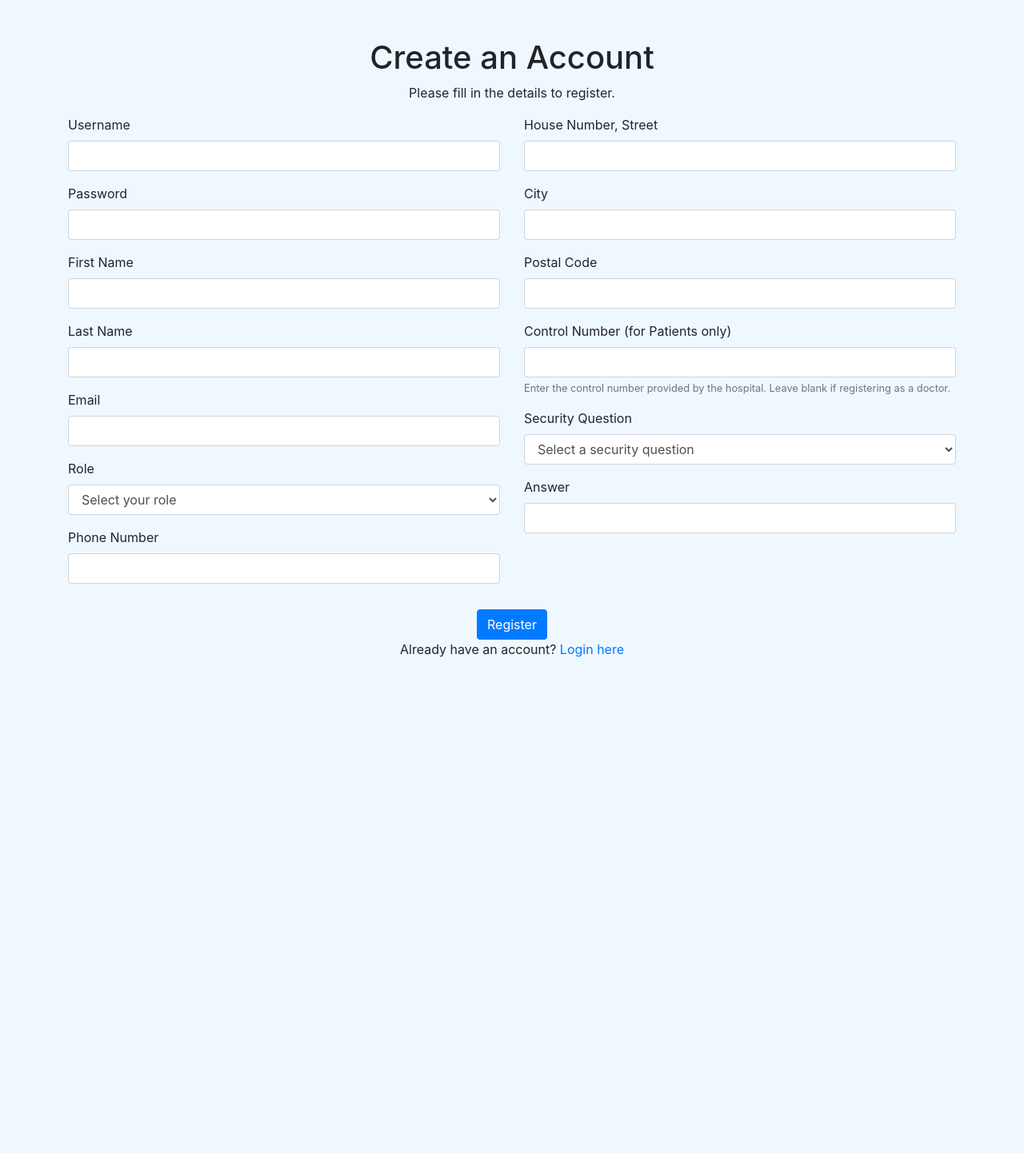
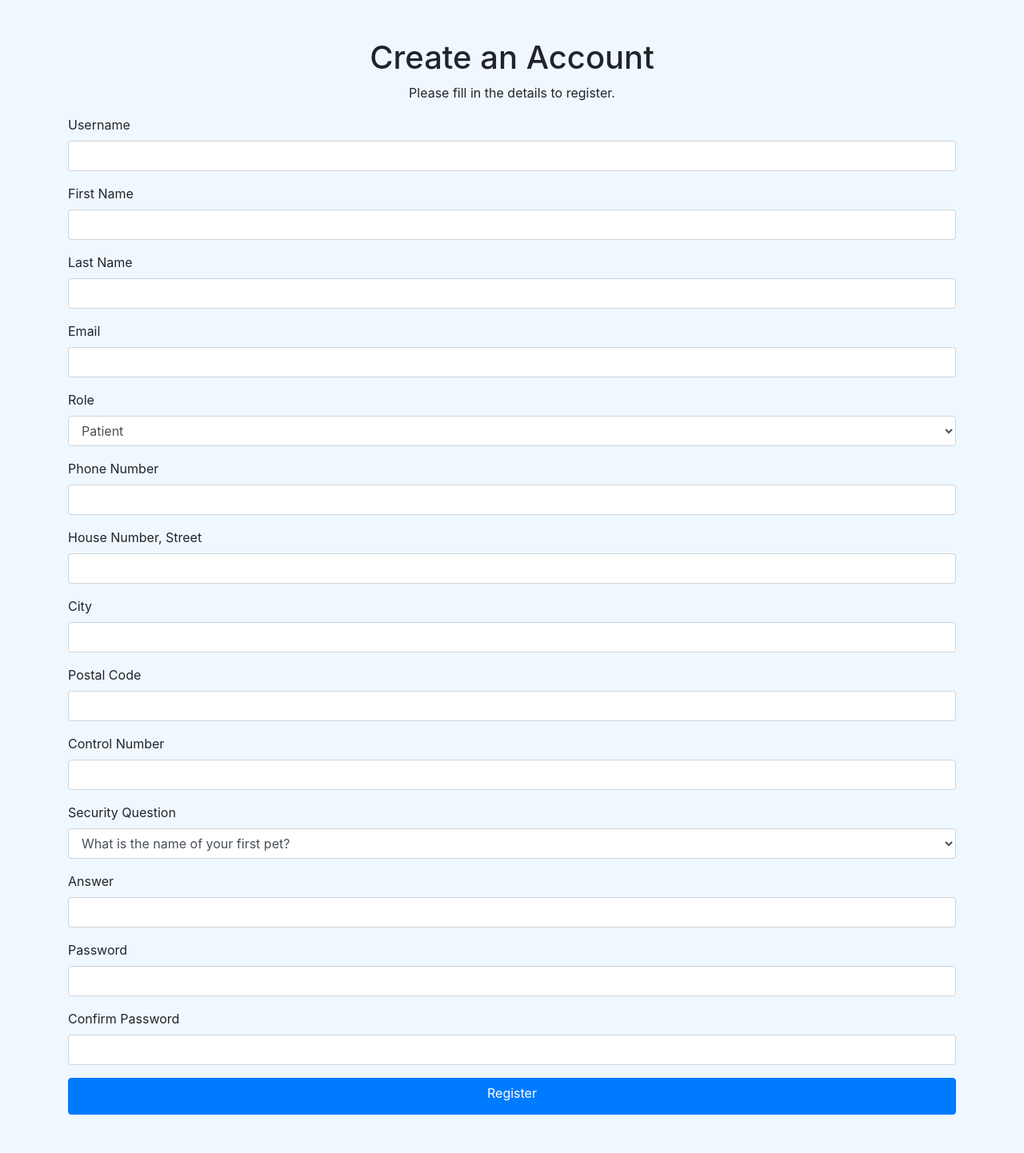
Before and after one commit to jysndabuio/EHR-Web-Application, a Flask app: page /register in a window 1280 px wide. Shown: the whole page at 80% size. Before the commit the page ends 822 px from the top, so only its background shows below. Run offline with Flask 3, Linux system fonts and the light colour scheme; some libraries are stand-ins or nearby versions.

Commit message:
Added Password Checker

```diff
--- /dev/null
+++ b/forms.py
@@ -0,0 +1,35 @@
+# forms.py
+from flask_wtf import FlaskForm
+from wtforms import StringField, PasswordField, SelectField, TelField, SubmitField
+from wtforms.validators import DataRequired, Email, EqualTo, Length, Regexp
+
+class RegisterForm(FlaskForm):
+    username = StringField('Username', validators=[DataRequired()])
+    email = StringField('Email', validators=[DataRequired(), Email()])
+    role = SelectField('Role', choices=[('patient', 'Patient'), ('doctor', 'Doctor')], validators=[DataRequired()])
+    firstname = StringField('First Name', validators=[DataRequired()])
+    lastname = StringField('Last Name', validators=[DataRequired()])
+    phone = TelField('Phone Number', validators=[DataRequired()])
+    street = StringField('House Number, Street', validators=[DataRequired()])
+    city = StringField('City', validators=[DataRequired()])
+    postal = StringField('Postal Code', validators=[DataRequired()])
+    control_number = StringField('ID number (for Doctors only)')
+    security_question = SelectField('Security Question', choices=[
+        ('pet_name', 'What is the name of your first pet?'),
+        ('mother_maiden', 'What is your mother\'s maiden name?'),
+        ('favorite_color', 'What is your favorite color?'),
+        ('city_born', 'What city were you born in?'),
+        ('high_school', 'What high school did you attend?')
+    ], validators=[DataRequired()])
+    security_answer = StringField('Answer', validators=[DataRequired()])
+
+    password = PasswordField('Password', validators=[
+        DataRequired(),
+        Length(min=8, message="Password must be at least 8 characters long"),
+        Regexp(r'^(?=.*[A-Z])(?=.*\d)', message="Password must contain at least one uppercase letter and one number.")
+    ])
+    confirm_password = PasswordField('Confirm Password', validators=[
+        DataRequired(),
+        EqualTo('password', message="Passwords must match")
+    ])
+    submit = SubmitField('Register')
--- a/main.py
+++ b/main.py
@@ -2,25 +2,28 @@ import uuid
 from flask import Flask, render_template, request, redirect, url_for, flash, session
 from flask_sqlalchemy import SQLAlchemy
 from flask_bcrypt import Bcrypt
+from flask_migrate import Migrate
 import os
 from dotenv import load_dotenv
+from datetime import datetime
+from forms import RegisterForm
 
 
 load_dotenv(override=True)
 
-
 app = Flask(__name__)
-
 
 # Secure Credentials
 username = os.getenv("USERNAME")
 password = os.getenv("PASSWORD")
 secret_key = os.getenv("SECRET_KEY")
 
+app.config["SQLALCHEMY_DATABASE_URI"] = f"mysql+pymysql://{username}:{password}@localhost/EHR_DB_MODEL"
+app.config["SQLALCHEMY_TRACK_MODIFICATIONS"] = False
+app.config['SECRET_KEY'] = secret_key
 
-app.config["SQLALCHEMY_DATABASE_URI"] = f"mysql+pymysql://{username}:{password}@localhost/EHR_DB_MODEL"
-app.config['SECRET_KEY'] = secret_key
 db = SQLAlchemy(app)
+migrate = Migrate(app, db)
 bcrypt = Bcrypt(app)
 
 class User(db.Model):
@@ -30,102 +33,89 @@ class User(db.Model):
     username = db.Column(db.String(50), unique=True, nullable=False)
     password = db.Column(db.String(128), nullable=False)
     email = db.Column(db.String(120), unique=True, nullable=False)
-    role = db.Column(db.String(10), nullable=False)
-    first_name = db.Column(db.String(50), nullable=False)
-    last_name = db.Column(db.String(50), nullable=False)
-    phone = db.Column(db.String(20), nullable=False)
+    role = db.Column(db.Enum("admin", "user", "doctor"), nullable=False)
+    firstname = db.Column(db.String(50), nullable=False)
+    lastname = db.Column(db.String(50), nullable=False)
+    phone = db.Column(db.String(15), nullable=False)
     street = db.Column(db.String(100), nullable=False)
     city = db.Column(db.String(100), nullable=False)
     postal = db.Column(db.String(20), nullable=False)
-    control_number = db.Column(db.String(50))
+    control_number = db.Column(db.String(50), nullable=True)
     security_question = db.Column(db.String(100), nullable=False)
     security_answer = db.Column(db.String(100), nullable=False)
-
-def password_checker(password):
-    pass
+    created_at = db.Column(db.DateTime, default=db.func.now())
 
 @app.route('/')
 def index():
-
-# Check if the user is already logged in
     if 'user_id' in session:
-        # Redirect based on the role
         if session.get('role') == 'patient':
-            return redirect(url_for('patient_dashboard'))  # Redirect to patient dashboard
+            return redirect(url_for('patient_dashboard'))
         elif session.get('role') == 'doctor':
-            return redirect(url_for('doctor_dashboard'))  # Redirect to doctor dashboard
-
+            return redirect(url_for('doctor_dashboard'))
     return render_template('home.html')
 
 @app.route('/login', methods=['GET', 'POST'])
 def login():
-
-    # Check if the user is already logged in
     if 'user_id' in session:
-        # Redirect based on the role
         if session.get('role') == 'patient':
-            return redirect(url_for('patient_dashboard'))  # Redirect to patient dashboard
+            return redirect(url_for('patient_dashboard'))
         elif session.get('role') == 'doctor':
-            return redirect(url_for('doctor_dashboard'))  # Redirect to doctor dashboard
-
+            return redirect(url_for('doctor_dashboard'))
 
     if request.method == 'POST':
         username = request.form['username']
         password = request.form['password']
 
-        # Retrieve user from the database
         user = User.query.filter_by(username=username).first()
 
         if user and bcrypt.check_password_hash(user.password, password):
-            # Successful login, set user session
-            session['user_id'] = user.id    # Store user ID in session
-            session['role'] = user.role      # Store user role in session
+            session['user_id'] = user.id
+            session['role'] = user.role
 
-            # Successful login, redirect based on role
+            user.last_login = datetime.now()
+            db.session.commit()
+
             if user.role == 'patient':
-                return redirect(url_for('patient_dashboard'))  # Add a route for patient dashboard
+                return redirect(url_for('patient_dashboard'))
             elif user.role == 'doctor':
-                return redirect(url_for('doctor_dashboard'))  # Add a route for doctor dashboard
+                return redirect(url_for('doctor_dashboard'))
         else:
             flash('Invalid username or password.')
 
-    # If method is GET or if login failed, show the login form
-    role = request.args.get('role')  # Keep the role passed in the query parameter unneccesary
-    return render_template('login.html', role=role)
+    return render_template('login.html')
 
 @app.route('/patient_dashboard')
 def patient_dashboard():
-    # Optionally, you can check if the user is logged in and has the correct role
     if 'user_id' not in session or session.get('role') != 'patient':
         flash('You need to log in to access this page.')
         return redirect(url_for('login'))
-    return render_template('patient_dashboard.html')  # Create this template for patients
+    return render_template('patient_dashboard.html')
 
 @app.route('/doctor_dashboard')
 def doctor_dashboard():
-    # Optionally, you can check if the user is logged in and has the correct role
     if 'user_id' not in session or session.get('role') != 'doctor':
         flash('You need to log in to access this page.')
         return redirect(url_for('login'))
-    return render_template('doctor_dashboard.html')  # Create this template for doctors
-
+    return render_template('doctor_dashboard.html')
 
 @app.route('/register', methods=['GET', 'POST'])
 def register():
-    if request.method == 'POST':
-        username = request.form['username']
-        password = bcrypt.generate_password_hash(request.form['password']).decode('utf-8')
-        email = request.form['email']
-        role = request.form['role']
-        first_name = request.form['firstname']
-        last_name = request.form['lastname']
-        phone = request.form['phone']
-        street = request.form['street']
-        city = request.form['city']
-        postal = request.form['postal']
-        control_number = request.form.get('control_number')
-        security_question = request.form['security_question']
-        security_answer = request.form['security_answer']
+    form = RegisterForm()
+
+    if form.validate_on_submit():
+        username = form.username.data
+        password = bcrypt.generate_password_hash(form.password.data).decode('utf-8')
+        email = form.email.data
+        role = form.role.data
+        firstname = form.firstname.data
+        lastname = form.lastname.data
+        phone = form.phone.data
+        street = form.street.data
+        city = form.city.data
+        postal = form.postal.data
+        control_number = form.control_number.data
+        security_question = form.security_question.data
+        security_answer = form.security_answer.data
 
         # Create new user
         new_user = User(
@@ -133,8 +123,8 @@ def register():
             password=password,
             email=email,
             role=role,
-            first_name=first_name,
-            last_name=last_name,
+            firstname=firstname,
+            lastname=lastname,
             phone=phone,
             street=street,
             city=city,
@@ -147,19 +137,18 @@ def register():
         # Add user to the database
         db.session.add(new_user)
         db.session.commit()
-        return redirect(url_for('login', role=role))  # Redirect after registration
 
-    return render_template('register.html')
+        flash('Registration successful! Please log in.', 'success')
+        return redirect(url_for('login'))
+
+    return render_template('register.html', form=form)
 
 @app.route('/logout')
 def logout():
-    session.pop('user_id', None)  # Remove user ID from session
-    session.pop('role', None)      # Remove user role from session
+    session.pop('user_id', None)
+    session.pop('role', None)
     flash('You have been logged out successfully.')
-    return redirect(url_for('login'))  # Redirect to login page
-
+    return redirect(url_for('login'))
 
 if __name__ == '__main__':
-    with app.app_context():  # Create application context
-        db.create_all()  # Create tables if they don't exist
     app.run(debug=True)
--- /dev/null
+++ b/static/js/register.js
@@ -0,0 +1,45 @@
+// static/js/register.js
+
+document.addEventListener("DOMContentLoaded", function() {
+    const passwordInput = document.getElementById("password");
+    const confirmPasswordInput = document.getElementById("confirm_password");
+    const passwordStrengthText = document.getElementById("password-strength");
+    const passwordMatchText = document.getElementById("password-match");
+
+    passwordInput.addEventListener("input", validatePassword);
+    confirmPasswordInput.addEventListener("input", validatePasswordMatch);
+
+    // Function to validate password strength
+    function validatePassword() {
+        const password = passwordInput.value;
+        let strength = "Weak";
+        const regexUpperCase = /[A-Z]/;
+        const regexNumber = /\d/;
+        const regexLength = /.{8,}/;
+
+        // Check strength conditions
+        if (regexUpperCase.test(password) && regexNumber.test(password) && regexLength.test(password)) {
+            strength = "Strong";
+        } else if (regexUpperCase.test(password) || regexNumber.test(password) || regexLength.test(password)) {
+            strength = "Medium";
+        }
+
+        // Display password strength
+        passwordStrengthText.textContent = `Password strength: ${strength}`;
+        passwordStrengthText.style.color = strength === "Strong" ? "green" : strength === "Medium" ? "orange" : "red";
+    }
+
+    // Function to validate password match
+    function validatePasswordMatch() {
+        const password = passwordInput.value;
+        const confirmPassword = confirmPasswordInput.value;
+
+        if (password === confirmPassword) {
+            passwordMatchText.textContent = "Passwords match!";
+            passwordMatchText.style.color = "green";
+        } else {
+            passwordMatchText.textContent = "Passwords do not match!";
+            passwordMatchText.style.color = "red";
+        }
+    }
+});
--- a/templates/register.html
+++ b/templates/register.html
@@ -6,6 +6,9 @@
   <title>Register</title>
   <link rel="stylesheet" href="https://maxcdn.bootstrapcdn.com/bootstrap/4.5.2/css/bootstrap.min.css">
   <link rel="stylesheet" href="{{ url_for('static', filename='css/styles.css') }}">
+  <script src="https://code.jquery.com/jquery-3.6.0.min.js"></script>
+  <script src="https://cdnjs.cloudflare.com/ajax/libs/font-awesome/5.15.3/js/all.min.js"></script>
+
 </head>
 <body>
 
@@ -13,95 +16,124 @@
   <h1 class="text-center">Create an Account</h1>
   <p class="text-center">Please fill in the details to register.</p>
 
-  <div class="row">
-    <div class="col-md-6">
-      <form action="/register" method="POST">
-        <div class="form-group">
-          <label for="username">Username</label>
-          <input type="text" class="form-control" id="username" name="username" required>
-        </div>
+  <form action="{{ url_for('register') }}" method="POST">
+    {{ form.hidden_tag() }}
 
-        <div class="form-group">
-          <label for="password">Password</label>
-          <input type="password" class="form-control" id="password" name="password" required>
-        </div>
-
-        <div class="form-group">
-          <label for="firstname">First Name</label>
-          <input type="text" class="form-control" id="firstname" name="firstname" required>
-        </div>
-
-        <div class="form-group">
-          <label for="lastname">Last Name</label>
-          <input type="text" class="form-control" id="lastname" name="lastname" required>
-        </div>
-
-        <div class="form-group">
-          <label for="email">Email</label>
-          <input type="email" class="form-control" id="email" name="email" required>
-        </div>
-
-        <div class="form-group">
-          <label for="role">Role</label>
-          <select class="form-control" id="role" name="role" required>
-            <option value="" disabled selected>Select your role</option>
-            <option value="patient">Patient</option>
-            <option value="doctor">Doctor</option>
-          </select>
-        </div>
-
-        <div class="form-group">
-          <label for="phone">Phone Number</label>
-          <input type="tel" class="form-control" id="phone" name="phone" required>
-        </div>
+    <div class="form-group">
+      <label for="username">Username</label>
+      {{ form.username(class="form-control", id="username") }}
+      {% for error in form.username.errors %}
+        <div class="text-danger">{{ error }}</div>
+      {% endfor %}
     </div>
 
-    <div class="col-md-6">
-        <div class="form-group">
-          <label for="street">House Number, Street</label>
-          <input type="text" class="form-control" id="street" name="street" required>
-        </div>
+    <div class="form-group">
+      <label for="firstname">First Name</label>
+      {{ form.firstname(class="form-control", id="firstname") }}
+      {% for error in form.firstname.errors %}
+        <div class="text-danger">{{ error }}</div>
+      {% endfor %}
+    </div>
 
-        <div class="form-group">
-          <label for="city">City</label>
-          <input type="text" class="form-control" id="city" name="city" required>
-        </div>
+    <div class="form-group">
+      <label for="lastname">Last Name</label>
+      {{ form.lastname(class="form-control", id="lastname") }}
+      {% for error in form.lastname.errors %}
+        <div class="text-danger">{{ error }}</div>
+      {% endfor %}
+    </div>
 
-        <div class="form-group">
-          <label for="postal">Postal Code</label>
-          <input type="text" class="form-control" id="postal" name="postal" required>
-        </div>
+    <div class="form-group">
+      <label for="email">Email</label>
+      {{ form.email(class="form-control", id="email") }}
+      {% for error in form.email.errors %}
+        <div class="text-danger">{{ error }}</div>
+      {% endfor %}
+    </div>
 
-        <div class="form-group">
-          <label for="control-number">Control Number (for Patients only)</label>
-          <input type="text" class="form-control" id="control-number" name="control_number">
-          <small class="form-text text-muted">Enter the control number provided by the hospital. Leave blank if registering as a doctor.</small>
-        </div>
+    <div class="form-group">
+      <label for="role">Role</label>
+      {{ form.role(class="form-control", id="role") }}
+      {% for error in form.role.errors %}
+        <div class="text-danger">{{ error }}</div>
+      {% endfor %}
+    </div>
 
-        <div class="form-group">
-          <label for="security-question">Security Question</label>
-          <select class="form-control" id="security-question" name="security_question" required>
-            <option value="" disabled selected>Select a security question</option>
-            <option value="pet_name">What is the name of your first pet?</option>
-            <option value="mother_maiden">What is your mother's maiden name?</option>
-            <option value="favorite_color">What is your favorite color?</option>
-            <option value="city_born">What city were you born in?</option>
-            <option value="high_school">What high school did you attend?</option>
-          </select>
-        </div>
+    <div class="form-group">
+      <label for="phone">Phone Number</label>
+      {{ form.phone(class="form-control", id="phone") }}
+      {% for error in form.phone.errors %}
+        <div class="text-danger">{{ error }}</div>
+      {% endfor %}
+    </div>
 
-        <div class="form-group">
-          <label for="security-answer">Answer</label>
-          <input type="text" class="form-control" id="security-answer" name="security_answer" required>
-        </div>
+    <div class="form-group">
+      <label for="street">House Number, Street</label>
+      {{ form.street(class="form-control", id="street") }}
+      {% for error in form.street.errors %}
+        <div class="text-danger">{{ error }}</div>
+      {% endfor %}
     </div>
-  </div>
 
-  <div class="text-center">
-    <button type="submit" class="btn btn-primary mt-3">Register</button>
-  </div>
-  <p class="text-center">Already have an account? <a href="/login">Login here</a></p>
+    <div class="form-group">
+      <label for="city">City</label>
+      {{ form.city(class="form-control", id="city") }}
+      {% for error in form.city.errors %}
+        <div class="text-danger">{{ error }}</div>
+      {% endfor %}
+    </div>
+
+    <div class="form-group">
+      <label for="postal">Postal Code</label>
+      {{ form.postal(class="form-control", id="postal") }}
+      {% for error in form.postal.errors %}
+        <div class="text-danger">{{ error }}</div>
+      {% endfor %}
+    </div>
+
+    <div class="form-group">
+      <label for="control_number">Control Number</label>
+      {{ form.control_number(class="form-control", id="control_number") }}
+      {% for error in form.control_number.errors %}
+        <div class="text-danger">{{ error }}</div>
+      {% endfor %}
+    </div>
+
+    <div class="form-group">
+      <label for="security_question">Security Question</label>
+      {{ form.security_question(class="form-control", id="security_question") }}
+      {% for error in form.security_question.errors %}
+        <div class="text-danger">{{ error }}</div>
+      {% endfor %}
+    </div>
+
+    <div class="form-group">
+      <label for="security_answer">Answer</label>
+      {{ form.security_answer(class="form-control", id="security_answer") }}
+      {% for error in form.security_answer.errors %}
+        <div class="text-danger">{{ error }}</div>
+      {% endfor %}
+    </div>
+
+    <div class="form-group">
+      <label for="password">Password</label>
+      {{ form.password(class="form-control", id="password") }}
+      {% for error in form.password.errors %}
+        <div class="text-danger">{{ error }}</div>
+      {% endfor %}
+    </div>
+
+    <div class="form-group">
+      <label for="confirm_password">Confirm Password</label>
+      {{ form.confirm_password(class="form-control", id="confirm_password") }}
+      {% for error in form.confirm_password.errors %}
+        <div class="text-danger">{{ error }}</div>
+      {% endfor %}
+    </div>
+
+    <button type="submit" class="btn btn-primary btn-block">{{ form.submit.label }}</button>
+  </form>
 </div>
-
+  <script src="{{ url_for('static', filename='js/register.js') }}"></script>
 </body>
 </html>
```
Also changed, not shown: migrations/alembic.ini (added, +50 -0 lines), migrations/env.py (added, +113 -0 lines), migrations/script.py.mako (added, +24 -0 lines), migrations/versions/028d3bc4b2c4_initial_migration.py (added, +48 -0 lines), migrations/versions/65893052274e_updated_user_model.py (added, +46 -0 lines), 1 other file.
